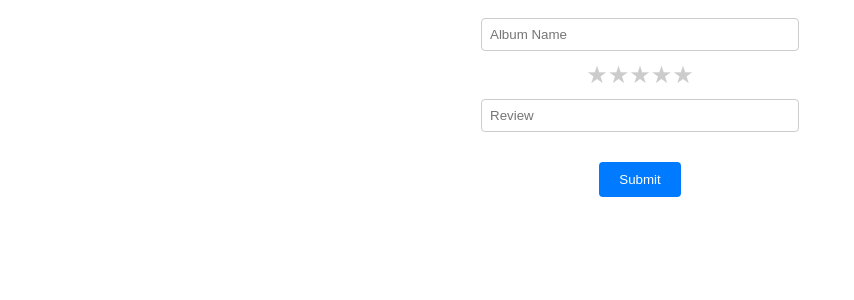
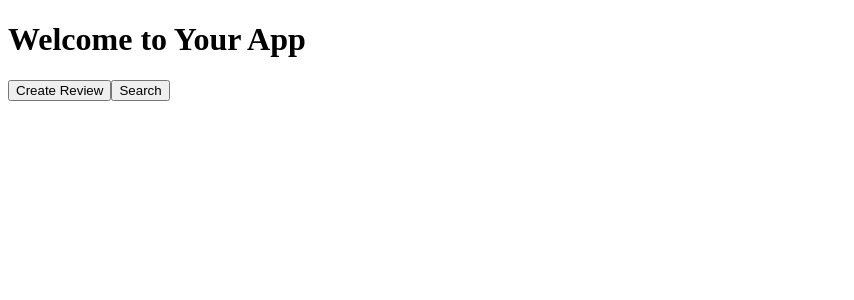
Before and after one commit to nuggetscoot/beatbuzz-ui, a React (Create React App) app in the folder beatbuzz-ui/client/: page /post/create in a window 1280 px wide. Shown: the top 300 px of the page, without its empty margins (0-854 px from the left). Built offline with nearby package versions, Linux system fonts and the light colour scheme; what spotify-web-api-node would draw is missing.

Commit message:
working on home page

```diff
--- a/beatbuzz-ui/client/src/App.js
+++ b/beatbuzz-ui/client/src/App.js
@@ -184,24 +184,94 @@
 // };
 
 // export default CreatePostForm;
-import { BrowserRouter, Routes, Route } from "react-router-dom";
-import CreatePostForm from "./CreatePostForm";
-import DeletePostForm from "./DeletePostForm";
-import AllPostsPage from "./AllPosts";
-import Login from "./Login";
-import Register from "./Register";
 
-function App() {
+
+// import { BrowserRouter, Routes, Route } from "react-router-dom";
+// import CreatePostForm from "./CreatePostForm";
+// import AllPostsPage from "./AllPosts";
+// import Login from "./Login";
+// import Register from "./Register";
+// import DeleteAndEditForm from "./DeleteAndEditForm";
+
+// function App() {
+//   return (
+//     <BrowserRouter>
+//       <Routes>
+//         <Route path="/" element={<Register />} />
+//         <Route path="post/create" element={<CreatePostForm />} />
+//         <Route path="post/delete-edit" element={<DeleteAndEditForm/>} />
+//         <Route path="all" element={<AllPostsPage />} />
+//       </Routes>
+//     </BrowserRouter>
+//   );
+// }
+
+// export default App;
+
+// import React from 'react';
+// import { BrowserRouter as Router, Route, Switch } from 'react-router-dom';
+// import CreatePostForm from './CreatePostForm';
+// import Dashboard from './Dashbord';
+
+// const App = () => {
+//   return (
+//     <Router>
+//       <Switch>
+//         <Route exact path="/" component={Home} />
+//         <Route path="/create-review" component={CreatePostForm} />
+//         <Route path="/search" component={Dashboard} />
+//       </Switch>
+//     </Router>
+//   );
+// };
+
+// const Home = () => {
+//   return (
+//     <div>
+//       <h1>Welcome to Your App</h1>
+//       <div>
+//         <a href="/create-review">
+//           <button>Create Review</button>
+//         </a>
+//         <a href="/search">
+//           <button>Search</button>
+//         </a>
+//       </div>
+//     </div>
+//   );
+// };
+
+// export default App;
+import React, { useState } from 'react';
+import CreatePostForm from './CreatePostForm';
+import Dashboard from './Dashbord';
+const App = () => {
+  const [currentPage, setCurrentPage] = useState('home');
+
+  const renderPage = () => {
+    switch (currentPage) {
+      case 'create-review':
+        return <CreatePostForm />;
+      case 'search':
+        return <Dashboard />;
+      default:
+        return (
+          <div>
+            <h1>Welcome to Your App</h1>
+            <div>
+              <button onClick={() => setCurrentPage('create-review')}>Create Review</button>
+              <button onClick={() => setCurrentPage('search')}>Search</button>
+            </div>
+          </div>
+        );
+    }
+  };
+
   return (
-    <BrowserRouter>
-      <Routes>
-        <Route path="/" element={<Register />} />
-        <Route path="post/create" element={<CreatePostForm />} />
-        <Route path="post/delete" element={<DeletePostForm />} />
-        <Route path="all" element={<AllPostsPage />} />
-      </Routes>
-    </BrowserRouter>
+    <div>
+      {renderPage()}
+    </div>
   );
-}
+};
 
 export default App;
--- /dev/null
+++ b/beatbuzz-ui/client/src/DeleteAndEditForm.js
@@ -0,0 +1,64 @@
+import React, { useState } from 'react';
+import axios from 'axios';
+
+const DeleteAndEditForm = ({ postId, onDelete, onEdit }) => {
+  const [showConfirmation, setShowConfirmation] = useState(false);
+  const [editing, setEditing] = useState(false);
+  const [editedContent, setEditedContent] = useState('');
+
+  const handleDelete = () => {
+    axios.post('http://localhost:8080/post/delete', { reviewid: postId })
+      .then((response) => {
+        // Handle successful deletion
+        console.log('Post deleted successfully');
+        if (onDelete) {
+          onDelete(postId);
+        }
+      })
+      .catch((error) => {
+        // Handle error, e.g., display an error message
+        console.error('Error deleting post:', error);
+      });
+  };
+
+  const handleEdit = () => {
+    setEditing(true);
+    setEditedContent(""); // Reset edited content
+  };
+
+  const handleChange = (e) => {
+    setEditedContent(e.target.value);
+  };
+
+  const handleSubmit = async (e) => {
+    e.preventDefault();
+    try {
+      await axios.put(`localhost:8080/post/${postId}`, { content: editedContent });
+      onEdit(postId, editedContent); // Update the post content in the parent component
+      setEditing(false);
+    } catch (error) {
+      console.error('Error editing post:', error);
+    }
+  };
+
+  return (
+    <div className="post-actions">
+      <span className="ellipsis" onClick={() => setShowConfirmation(true)}>...</span>
+      {showConfirmation && (
+        <div className="actions-menu">
+          <button onClick={handleEdit}>Edit</button>
+          <button onClick={handleDelete}>Delete</button>
+          <button onClick={() => setShowConfirmation(false)}>Cancel</button>
+        </div>
+      )}
+      {editing && (
+        <form onSubmit={handleSubmit} className="edit-form">
+          <textarea value={editedContent} onChange={handleChange} />
+          <button type="submit">Save</button>
+        </form>
+      )}
+    </div>
+  );
+};
+
+export default DeleteAndEditForm;
--- a/beatbuzz-ui/client/src/DeletePostForm.js
+++ /dev/null
@@ -1,37 +0,0 @@
-import React, { useState } from 'react';
-import axios from 'axios';
-
-const DeletePostForm = ({ postId, onDelete }) => {
-  const [showConfirmation, setShowConfirmation] = useState(false);
-
-  const handleDelete = () => {
-    axios.post('/post/delete', { reviewid: postId })
-      .then((response) => {
-        // Handle successful deletion
-        console.log('Post deleted successfully');
-        // Inform parent component (if provided) about the deletion
-        if (onDelete) {
-          onDelete(postId);
-        }
-      })
-      .catch((error) => {
-        // Handle error, e.g., display an error message
-        console.error('Error deleting post:', error);
-      });
-  };
-
-  return (
-    <div className="delete-post">
-      <span className="ellipsis" onClick={() => setShowConfirmation(true)}>...</span>
-      {showConfirmation && (
-        <div className="delete-confirmation">
-          <p>Are you sure you want to delete this post?</p>
-          <button onClick={handleDelete}>Yes</button>
-          <button onClick={() => setShowConfirmation(false)}>No</button>
-        </div>
-      )}
-    </div>
-  );
-};
-
-export default DeletePostForm;
```
